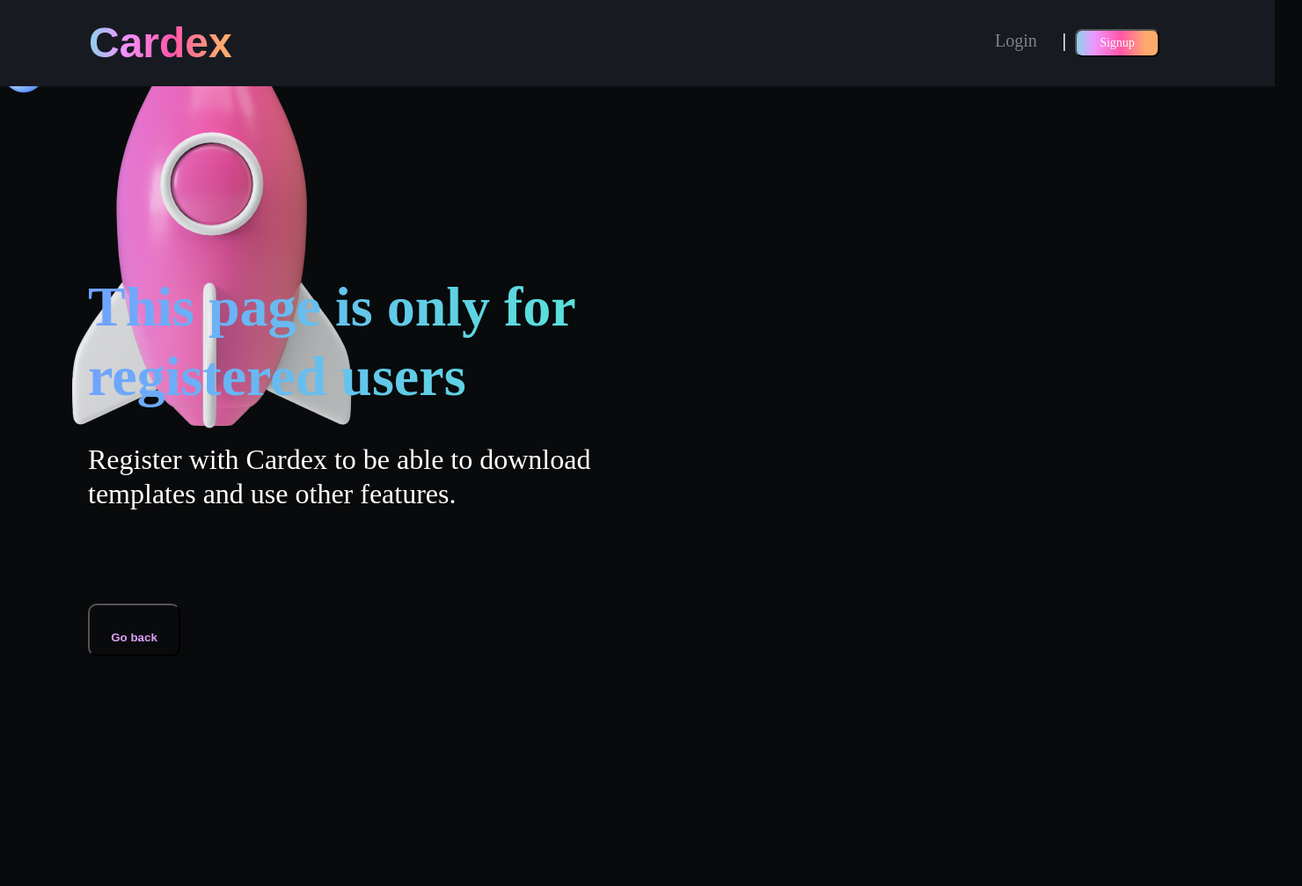
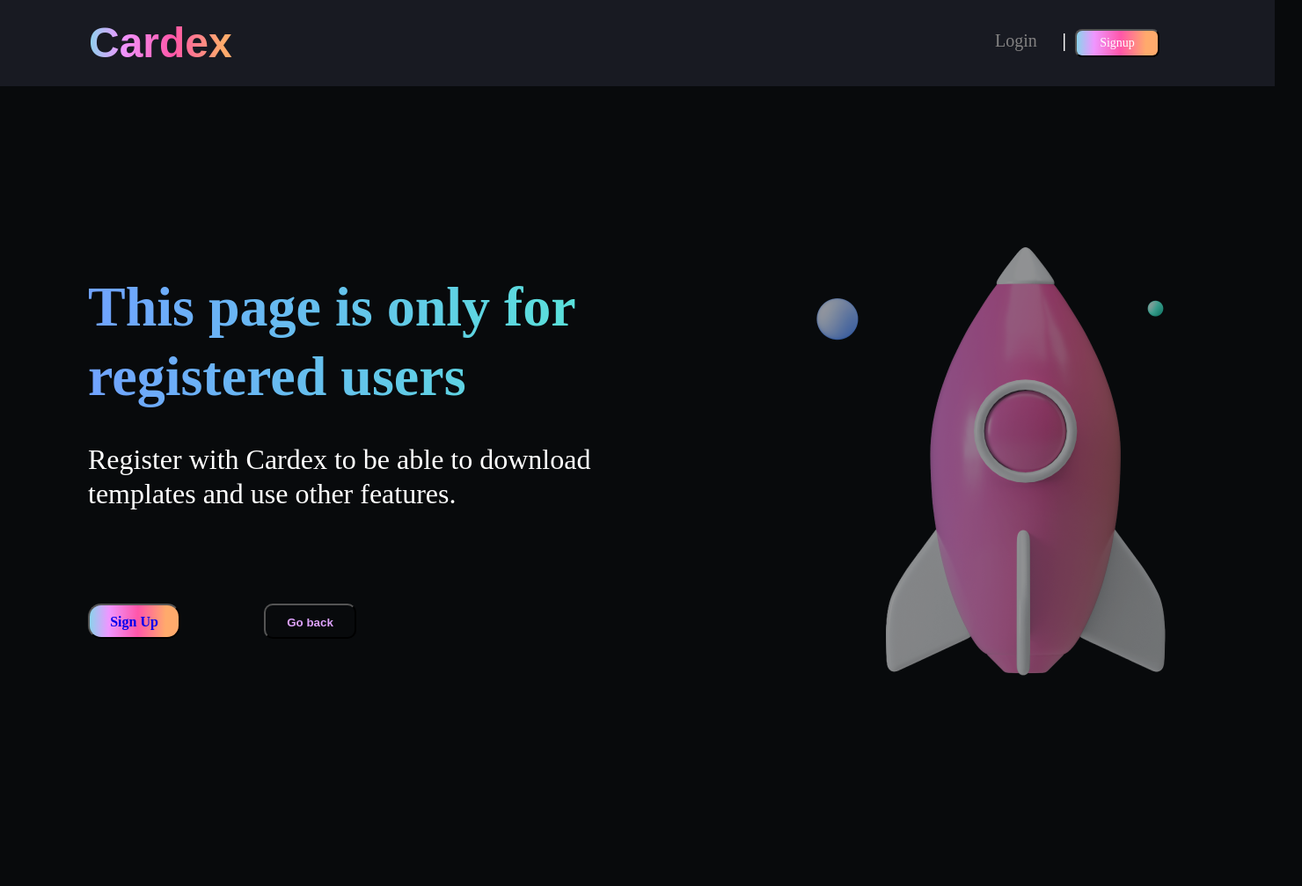
Before and after one commit to zuri-training/Team-Giraffew2, a PHP site: page /error.html in a window 1480 px wide. Shown: the top 1007 px of the page at 88% size. Run offline with PHP 8.4, Linux system fonts and the light colour scheme.

Commit message:
Update error.css

```diff
--- a/css/error.css
+++ b/css/error.css
@@ -120,7 +120,12 @@ nav ul li a:hover {
 }
 
 /* main */
-
+.bottom{
+  display: flex;
+  flex-direction: column;
+  justify-content: center;
+  align-items: center;
+}
 main h1 {
   position: absolute;
   width: 690px;
@@ -161,15 +166,15 @@ main button {
   /* border: none; */
 }
 .btn-1 {
-  display: flex;
+  /* display: flex;
   flex-direction: column;
   justify-content: center;
-  align-items: center;
+  align-items: center; */
   padding: 12px 16px;
   position: absolute;
-  height: 60px;
+  height: 40px;
   left: 100px;
-  right: 1162px;
+  /* right: 1162px; */
   top: 656px;
   background: linear-gradient(91.26deg, #8AD4EC 0%, #EF96FF 21.74%, #FF56A9 54.03%, #FFAA6C 85.28%);
   border-radius: 15px;
@@ -182,30 +187,39 @@ font-family: 'Montserrat';
 font-style: normal;
 font-weight: 700;
 font-size: 16px;
-line-height: 24px;
+line-height: 12px;
 text-align: center;
 font-feature-settings: 'pnum' on, 'lnum' on;
 }
 .btn {
+  /* display: flex;
+  flex-direction: column;
+  justify-content: center;
+  align-items: center; */
+  padding: 12px 16px;
+  position: absolute;
+  height: 40px;
+  left: 300px;
+  /* right: 1162px; */
+  top: 656px;
+  color: #DDA2FC;
+  background: #080A0C;
+}
+.keys{
   display: flex;
   flex-direction: column;
   justify-content: center;
   align-items: center;
-  padding: 12px 16px;
+}
+.pic{
   position: absolute;
-  height: 60px;
-  left: 100px;
-  right: 1162px;
-  top: 656px;
-  color: #DDA2FC;
-  background: #080A0C;
-}
-/* position: absolute;
 width: 317.56px;
 height: 486.38px;
 left: 925.44px;
 top: 281px;
-
-background: url(09.png);
 mix-blend-mode: screen;
-opacity: 0.6; */
+opacity: 0.6;
+}
+.keys a{
+  text-decoration: none;
+}
```
